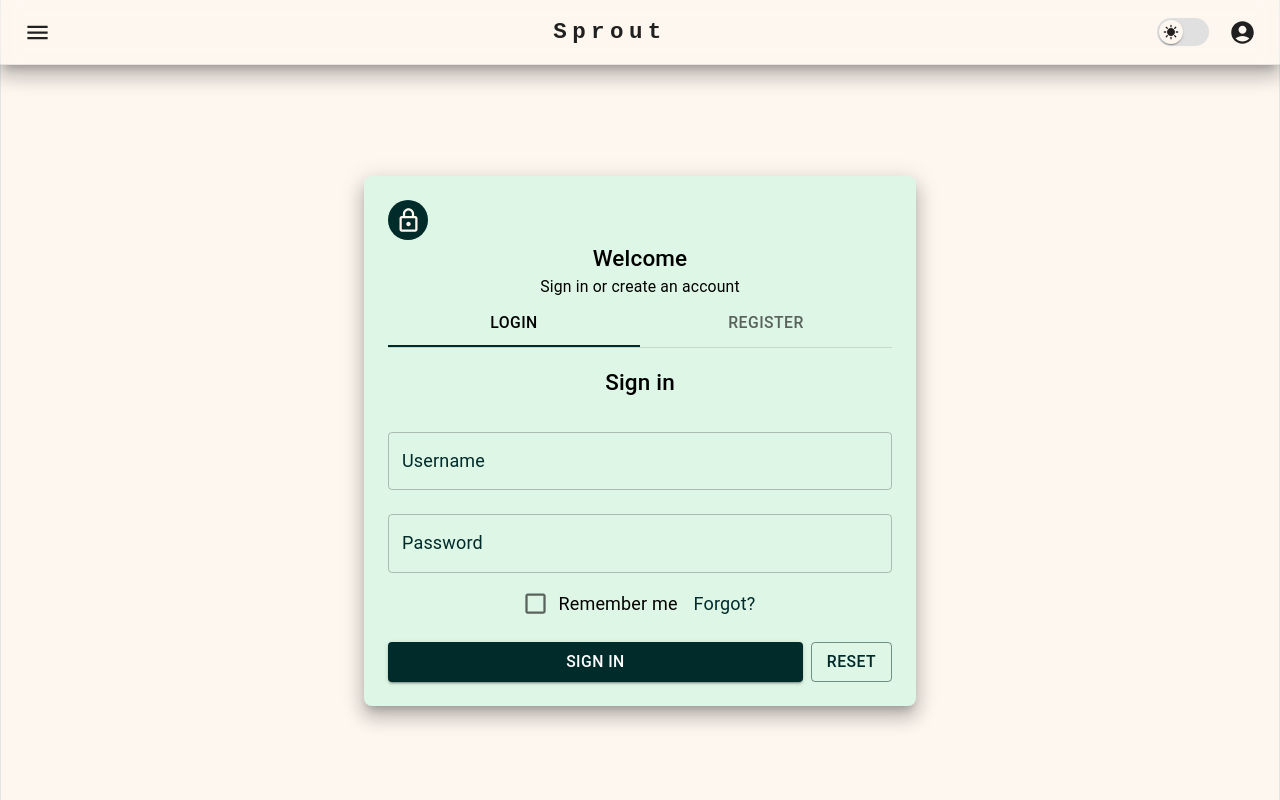
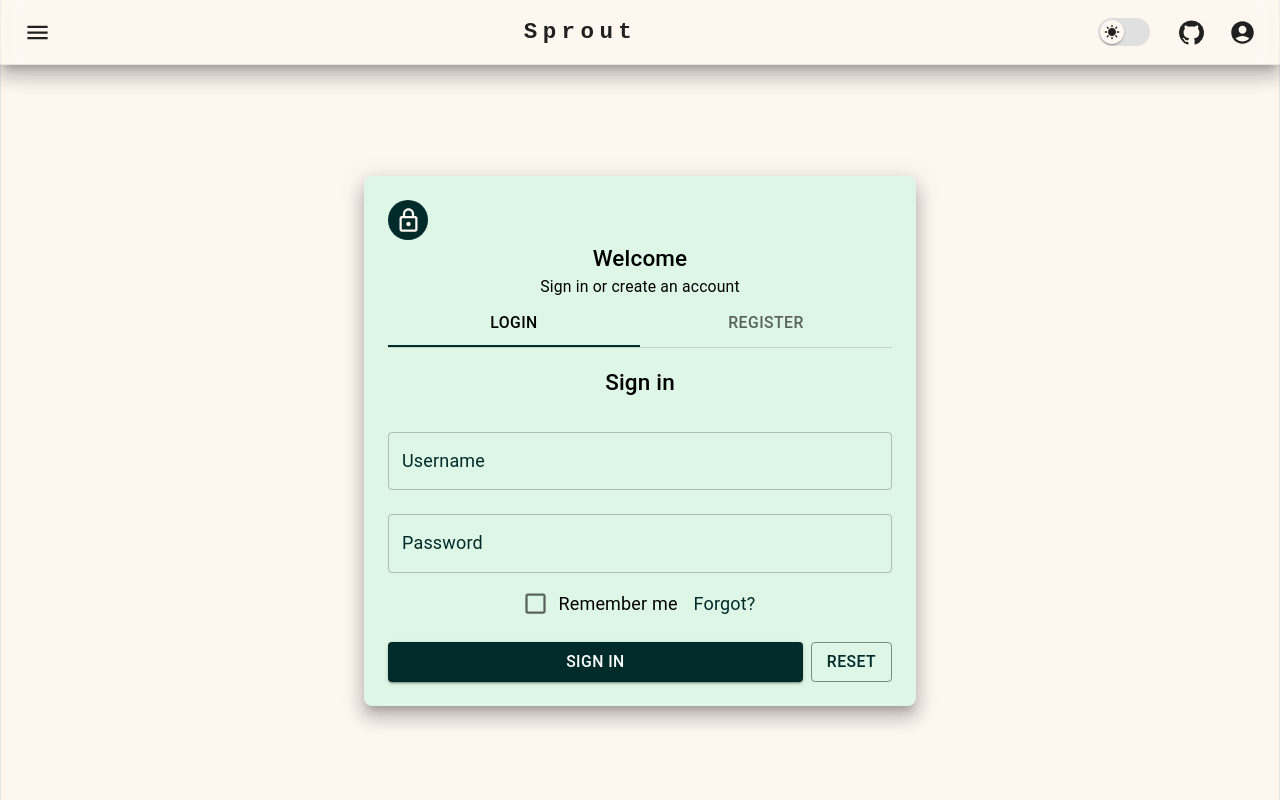
Before and after one commit to BackyarDEV/sprout, a React (Vite) app in the folder frontend/: page / in a window 1280 px wide. Shown: the top 800 px of the page. Built offline with nearby package versions, Linux system fonts and the light colour scheme; no server answers.

Commit message:
github repo icon on appbar

```diff
--- a/frontend/src/components/SproutAppBar.tsx
+++ b/frontend/src/components/SproutAppBar.tsx
@@ -9,6 +9,7 @@ import Menu from '@mui/material/Menu';
 import {alpha} from '@mui/material/styles';
 import MenuIcon from '@mui/icons-material/Menu';
 import AccountCircle from '@mui/icons-material/AccountCircle';
+import GitHubIcon from '@mui/icons-material/GitHub';
 import type {ThemeMode} from "../theme/theme.ts";
 import Tooltip from "@mui/material/Tooltip";
 import SunnyIcon from '@mui/icons-material/Sunny';
@@ -50,6 +51,10 @@ export default function SproutAppBar({mode, onToggleTheme, onMenuClick, onProfil
     </Menu>
   );
 
+  function redirectToGitHub() {
+    window.open("https://github.com/BackyarDev/sprout", "_blank");
+  }
+
   return (
     <Box>
       <AppBar position="fixed" elevation={12} sx={(theme) => ({
@@ -89,8 +94,9 @@ export default function SproutAppBar({mode, onToggleTheme, onMenuClick, onProfil
           {/*free space*/}
           <Box sx={{flexGrow: 2}}/>
 
-          {/*theme switch*/}
           <Box sx={{display: "flex", alignItems: "center"}}>
+
+            {/*theme switch*/}
             <Tooltip
               title={`Switch to ${mode === "dark" ? "light" : "dark"} mode`}
             >
@@ -132,6 +138,19 @@ export default function SproutAppBar({mode, onToggleTheme, onMenuClick, onProfil
               </Box>
             </Tooltip>
 
+            {/*profile icon*/}
+            <IconButton
+              size="large"
+              edge="start"
+              aria-label="github repository"
+              onClick={redirectToGitHub}
+              color="inherit"
+              sx={{ml: 1}}
+            >
+              <GitHubIcon fontSize={"medium"}/>
+            </IconButton>
+
+            {/*profile icon*/}
             <IconButton
               size="large"
               edge="end"
@@ -141,7 +160,7 @@ export default function SproutAppBar({mode, onToggleTheme, onMenuClick, onProfil
               onClick={handleProfileMenuOpen}
               color="inherit"
             >
-              <AccountCircle/>
+              <AccountCircle fontSize={"medium"}/>
             </IconButton>
           </Box>
 
```
